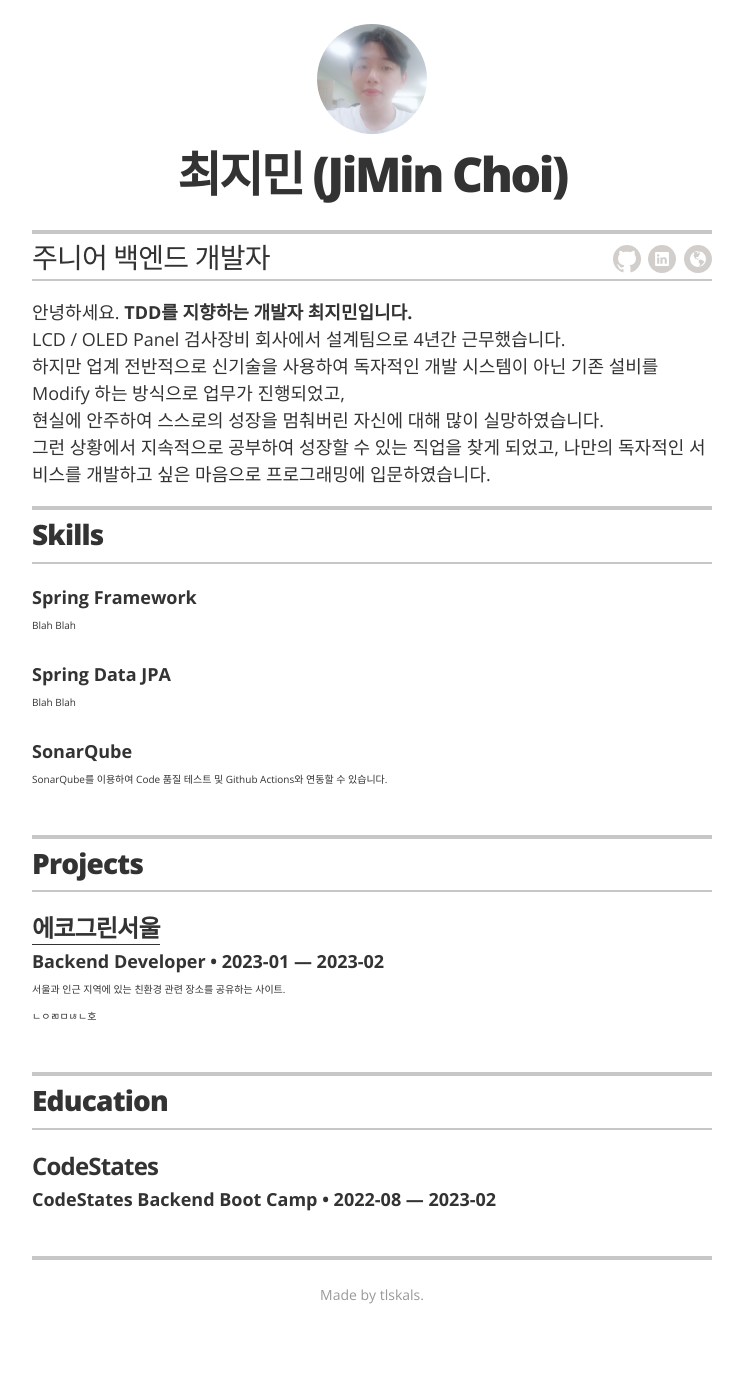
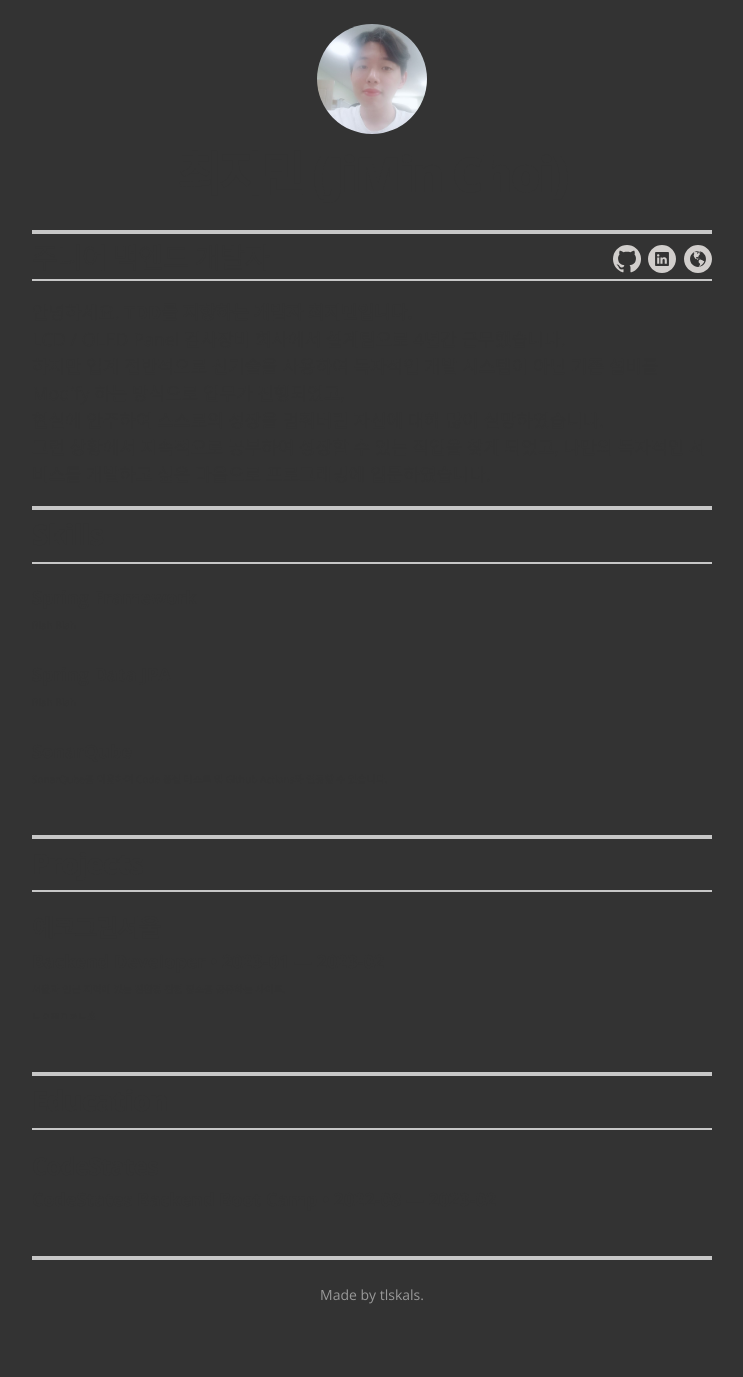
Before and after one commit to tlskals/tlskals.github.io, a Jekyll site: the page built from index.html, in a window 1280 px wide. Shown: the whole page, without its empty margins (268-1011 px from the left). Built offline with Jekyll 4.4.1, drawn with Linux system fonts in a browser that asks for light colours.

Commit message:
Update _base.scss

```diff
--- a/_sass/_base.scss
+++ b/_sass/_base.scss
@@ -7,7 +7,7 @@
 }
 
 html {
-  background: $white;
+  background: $black;
 }
 
 body{
```
